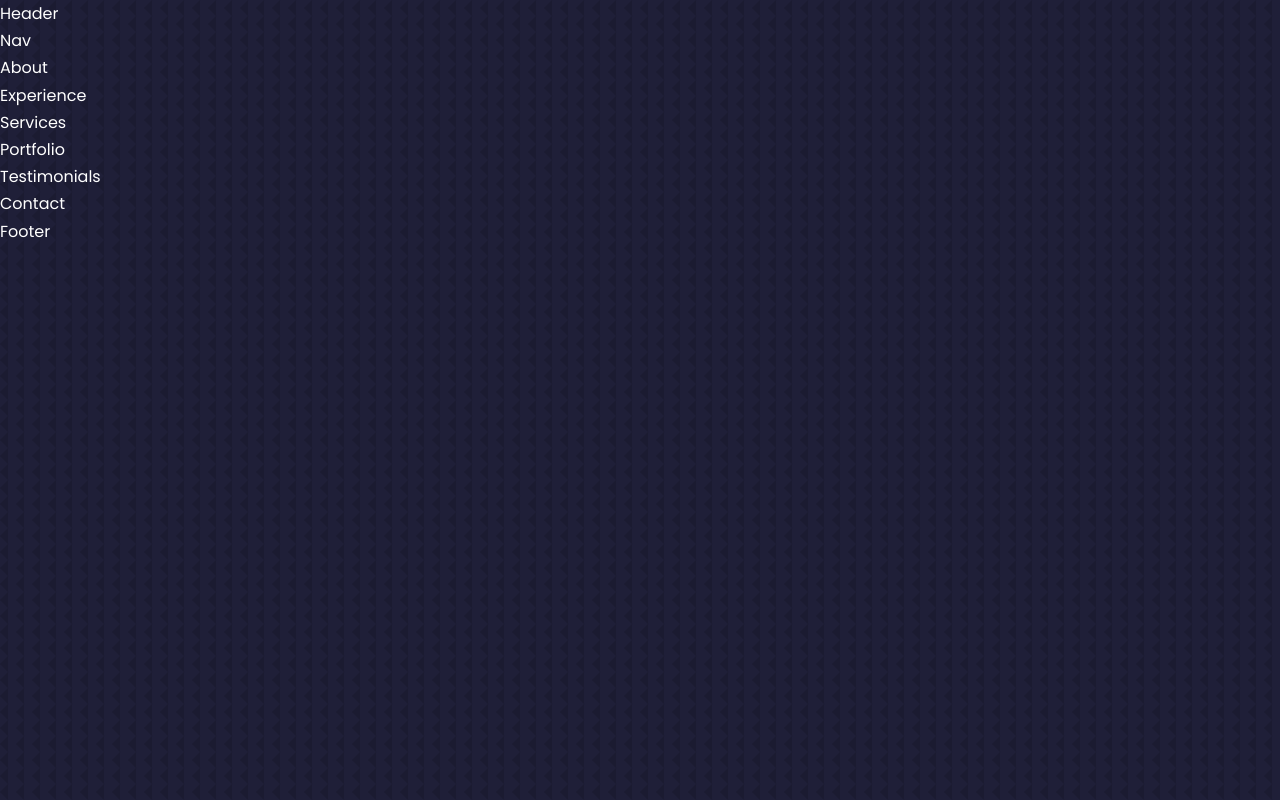
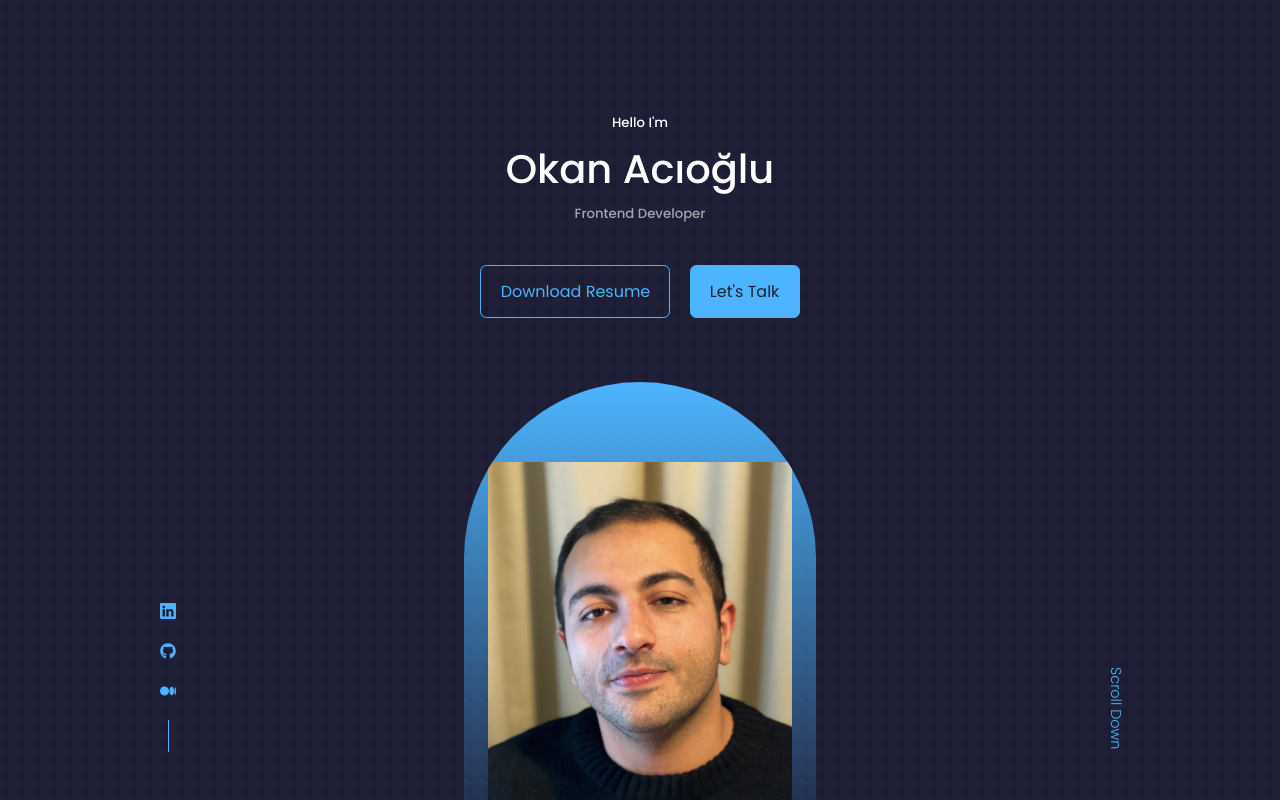
Before and after one commit to OkanAcioglu/portfolio, a React (Create React App) app: page / in a window 1280 px wide. Shown: the top 800 px of the page. Built offline with nearby package versions, Linux system fonts and the light colour scheme.

Commit message:
finish-header-component

```diff
--- a/package.json
+++ b/package.json
@@ -8,6 +8,7 @@
     "@testing-library/user-event": "^13.5.0",
     "react": "^18.2.0",
     "react-dom": "^18.2.0",
+    "react-icons": "^4.7.1",
     "react-scripts": "5.0.1",
     "web-vitals": "^2.1.4"
   },
--- /dev/null
+++ b/src/components/header/CTA.jsx
@@ -0,0 +1,16 @@
+import React from 'react'
+import okan from '../../assets/okan.jpg'
+const CTA = () => {
+  return (
+    <div className='cta'>
+      <a href={okan} download className='btn'>
+        Download Resume
+      </a>
+      <a href='#contact' className='btn btn-primary'>
+        Let's Talk
+      </a>
+    </div>
+  )
+}
+
+export default CTA
--- a/src/components/header/Header.jsx
+++ b/src/components/header/Header.jsx
@@ -1,7 +1,27 @@
 import React from 'react'
 import './header.css'
+import CTA from './CTA'
+import okan from '../../assets/okan.jpg'
+import HeaderSocials from './HeaderSocials'
+
 const Header = () => {
-  return <div>Header</div>
+  return (
+    <header>
+      <div className='container header__container'>
+        <h5>Hello I'm</h5>
+        <h1>Okan Acıoğlu</h1>
+        <h5 className='text-light'>Frontend Developer</h5>
+        <CTA />
+        <HeaderSocials />
+        <div className='me'>
+          <img src={okan} alt='okan acıoğlu' />
+        </div>
+        <a href='#contact' className='scroll__down'>
+          Scroll Down
+        </a>
+      </div>
+    </header>
+  )
 }
 
 export default Header
--- /dev/null
+++ b/src/components/header/HeaderSocials.jsx
@@ -0,0 +1,21 @@
+import React from 'react'
+import { BsLinkedin } from 'react-icons/bs'
+import { FaGithub } from 'react-icons/fa'
+import { BsMedium } from 'react-icons/bs'
+const HeaderSocials = () => {
+  return (
+    <div className='header__socials'>
+      <a href='https://linkedin.com' target='_blank'>
+        <BsLinkedin />
+      </a>
+      <a href='https://github.com' target='_blank'>
+        <FaGithub />
+      </a>
+      <a href='https://medium.com' target='_blank'>
+        <BsMedium />
+      </a>
+    </div>
+  )
+}
+
+export default HeaderSocials
--- a/src/components/header/header.css
+++ b/src/components/header/header.css
@@ -0,0 +1,81 @@
+header {
+  height: 100vh;
+  padding-top: 7rem;
+  overflow: hidden;
+}
+
+.header__container {
+  text-align: center;
+  height: 100%;
+  position: relative;
+}
+
+/* ------------- CTA (Call to Action) ------------- */
+.cta {
+  margin-top: 2.5rem;
+  display: flex;
+  gap: 1.2rem;
+  justify-content: center;
+}
+
+/* ------------- Socials ------------- */
+
+.header__socials {
+  display: flex;
+  flex-direction: column;
+  align-items: center;
+  gap: 0.8rem;
+  position: absolute;
+  left: 0;
+  bottom: 3rem;
+}
+
+.header__socials::after {
+  content: '';
+  width: 1px;
+  height: 2rem;
+  background: var(--color-primary);
+}
+
+/* ------------- Image ------------- */
+
+.me {
+  background: linear-gradient(var(--color-primary), transparent);
+  width: 22rem;
+  height: 30rem;
+  position: absolute;
+  left: calc(50% - 11rem);
+  margin-top: 4rem;
+  border-radius: 12rem 12rem 0 0;
+  overflow: hidden;
+  padding: 5rem 1.5rem 1.5rem 1.5rem;
+}
+
+/* ------------- Scroll Down ------------- */
+
+.scroll__down {
+  position: absolute;
+  right: -2.3rem;
+  bottom: 5rem;
+  transform: rotate(90deg);
+  font-weight: 300;
+  font-size: 0.9rem;
+}
+
+/* Medium Devices */
+@media screen and (max-width: 1024px) {
+  header {
+    height: 68vh;
+  }
+}
+
+/* Small Devices */
+@media screen and (max-width: 600px) {
+  header {
+    height: 100vh;
+  }
+  .header__socials,
+  .scroll__down {
+    display: none;
+  }
+}
--- a/src/index.css
+++ b/src/index.css
@@ -102,7 +102,7 @@
   transition: var(--transition);
 }
 
-btn:hover {
+.btn:hover {
   background: var(--color-white);
   color: var(--color-bg);
   border-color: transparent;
```
Also changed, not shown: 1 other file (tests, documents, lock files or other folders).
